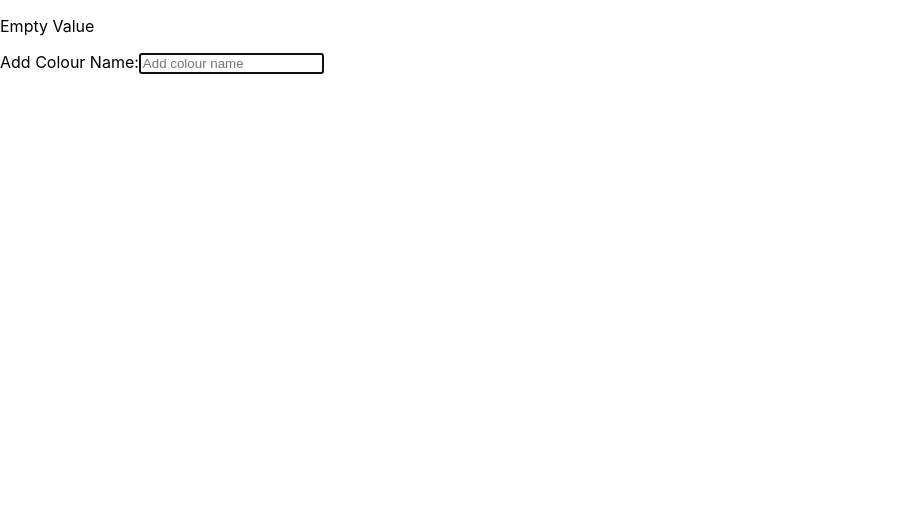
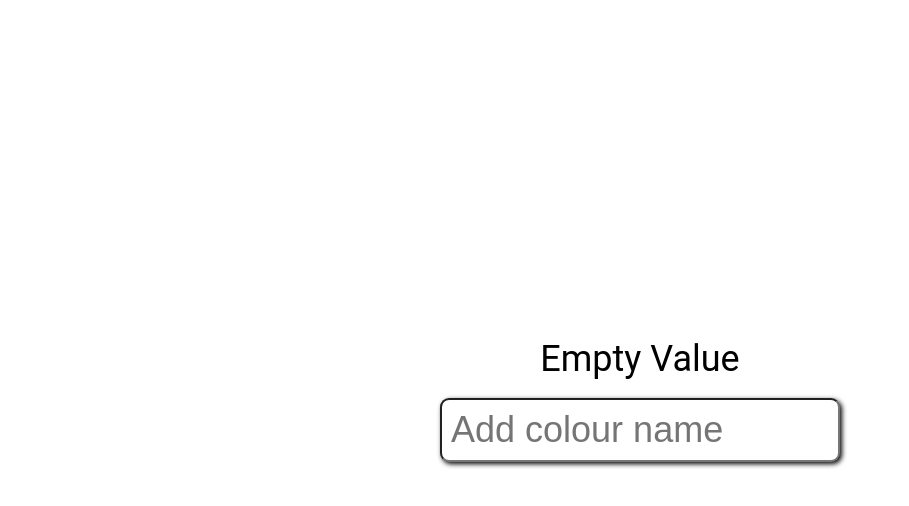
Before and after one commit to 1point21/colour-tester, a React (Create React App) app: page / in a window 1280 px wide. Shown: the top 506 px of the page, without its empty margins (0-909 px from the left). Built offline with nearby package versions, Linux system fonts and the light colour scheme.

Commit message:
feat: add css styles for app

```diff
--- a/src/index.css
+++ b/src/index.css
@@ -1,13 +1,57 @@
+* {
+  margin: 0;
+  padding: 0;
+  box-sizing: border-box;
+}
+
+html {
+  font-size: 36px;
+}
+
 body {
-  margin: 0;
-  font-family: -apple-system, BlinkMacSystemFont, 'Segoe UI', 'Roboto', 'Oxygen',
-    'Ubuntu', 'Cantarell', 'Fira Sans', 'Droid Sans', 'Helvetica Neue',
-    sans-serif;
+  min-height: 100vh;
+  font-family: 'Roboto', sans-serif;
   -webkit-font-smoothing: antialiased;
   -moz-osx-font-smoothing: grayscale;
 }
 
-code {
-  font-family: source-code-pro, Menlo, Monaco, Consolas, 'Courier New',
-    monospace;
+.App {
+  min-height: 100vh;
+  display: flex;
+  flex-direction: column;
+  justify-content: center;
+  align-items: center;
 }
+
+.square {
+  width: 400px;
+  height: 400px;
+  border: 2px solid #000;
+  box-shadow: 2px 2px 5px #000;
+  border-radius: 0.25rem;
+  display: grid;
+  place-content: center;
+}
+
+.square p {
+  text-align: center;
+}
+
+form {
+  width: 400px;
+}
+
+label {
+  position: absolute;
+  left: -99999px;
+}
+
+input[type='text'] {
+  margin-top: 0.5rem;
+  padding: 0.25rem;
+  width: 100%;
+  font-size: 1rem;
+  box-shadow: 2px 2px 5px #000;
+  border-radius: 0.25rem;
+  outline: none;
+}
```
